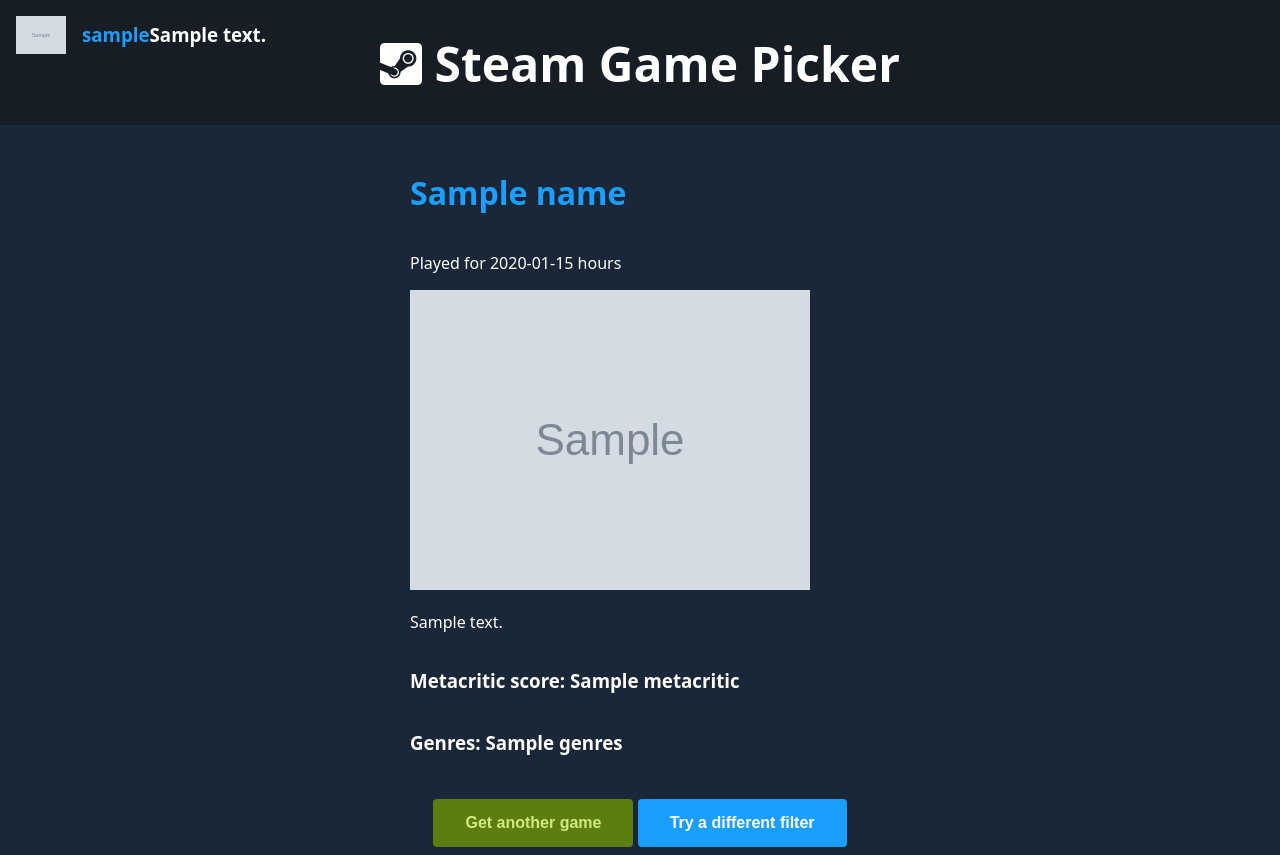
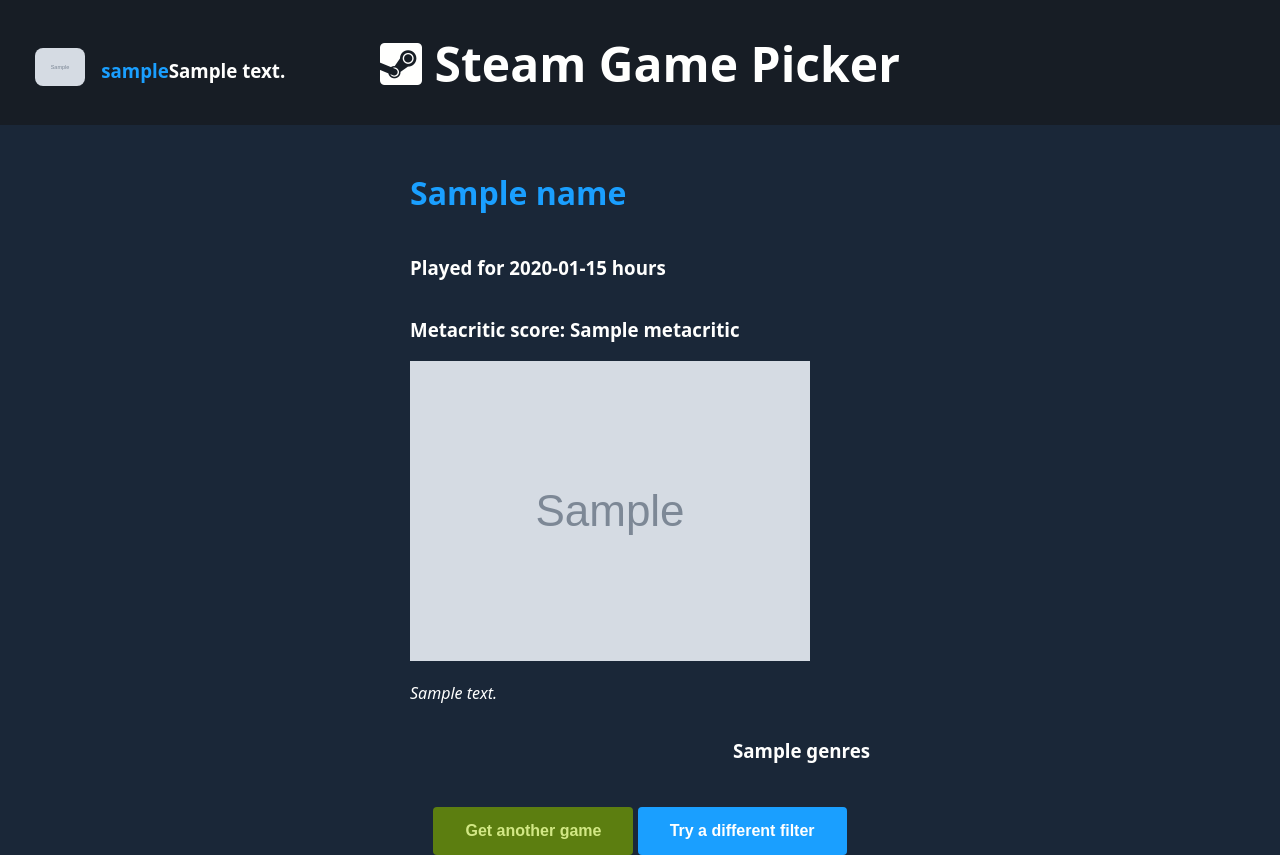
Before and after one commit to mauromotion/Steam-Game-Picker, a Flask app: template templates/results.html in a window 1280 px wide. Run offline with Flask 3, Linux system fonts and the light colour scheme; the template is opened without the code that fills it: most values are stand-ins (such as "Sample title", 1, 10 or a date in 2020); grey boxes marked "Sample" are stand-in pictures; some web fonts are replaced.

Commit message:
worked on the frontend

```diff
--- a/app.py
+++ b/app.py
@@ -23,23 +23,6 @@
     db.executescript(open('schema.sql').read())
     db.commit()
     return db
-
-
-# @app.teardown_appcontext
-# def close_connection(exception):
-#     db = sqlite3.connect('library.db')
-#     if db is not None:
-#         c = db.cursor()
-#         c.execute("DROP TABLE user")
-#         print("Table user dropped... ")
-#         c.execute("DROP TABLE library")
-#         print("Table user dropped... ")
-#         db.commit()
-#         db.close()
-
-# @app.teardown_appcontext
-# def resetdb(exception):
-#     init_db()
 
 
 # Select a random game from a list based on a query
@@ -169,7 +152,7 @@
 
             name, playtime, url, description, image, metacritic, genres = get_random_game(
                 query)
-            info_text = ' \'s Whole Library'
+            info_text = ' \'s Library'
             session['filters'] = 'any_game'
 
         case 'never_played':
--- a/static/styles.css
+++ b/static/styles.css
@@ -50,8 +50,17 @@
 #header {
   display: flex;
   flex-direction: row;
-  align-items: center;
-  justify-content: left;
+  align-items: flex-end;
+  justify-content: flex-start;
+  margin: 1.2rem;
+}
+
+#header :nth-child(3) {
+  padding-top: 20px;
+}
+
+#header :nth-child(4) {
+  padding-top: 20px;
 }
 
 #title {
@@ -66,11 +75,8 @@
 #avatar {
   width: 50px;
   margin: 1em;
-}
-
-#info_text {
-  float: right;
-  text-align: right;
+  /* padding-bottom: 10px; */
+  border-radius: 8px;
 }
 
 .button {
@@ -184,14 +190,30 @@
 #card {
   display: flex;
   flex-direction: column;
-  align-items: left;
   justify-content: center;
-  width: 460px;
+  align-items: stretch;
+  flex-wrap: wrap;
+  min-height: 50vh;
+  max-width: 460px;
   margin: 25px;
 }
 
+/* #card > * { */
+/*   flex: 1; */
+/* } */
+
+#card :nth-child(2) {
+  display: flex;
+  flex-direction: row;
+  justify-content: space-between;
+  align-items: center;
+  flex-wrap: wrap;
+}
+#card :nth-child(5) {
+  align-self: flex-end;
+}
 #description {
-  text-align: left;
+  text-align: justify;
   width: 460px;
 }
 
--- a/templates/results.html
+++ b/templates/results.html
@@ -10,19 +10,26 @@
       Steam Game Picker</a></h1>
   <image src={{ avatar }} id="avatar">
   <h3><b>{{ nickname }}</b></h3>
-  <h3 id="info_text">{{ info_text }}</h3>
+  <h3>{{ info_text }}</h3>
 </div>
 {% endblock %}
 
 {% block main %}
 <div id="card">
+
   <h1><a href="{{ url }}">{{ name }}</a></h1>
-  <p>Played for {{ playtime }} hours</p>
+
+  <div>
+    <h3>Played for {{ playtime }} hours</h3>
+    <h3>Metacritic score: {{ metacritic }}</h3>
+  </div>
+
   <a href="{{ url }}"><img src="{{ image }}" alt="Game's image"></a>
-  <p id="description">{{ description }}</p>
-  <h3>Metacritic score: {{ metacritic }}</h3>
-  <h3> Genres: {{ genres }}</h3>
+  <p id="description"><i>{{ description }}</i></p>
+  <h3>{{ genres }}</h3>
+
 </div>
+
 <div id="buttons">
   <form action="/results" method="post">
     <button id="resubmit" class="button" type="submit" name="resubmit">Get another game</button>
```
